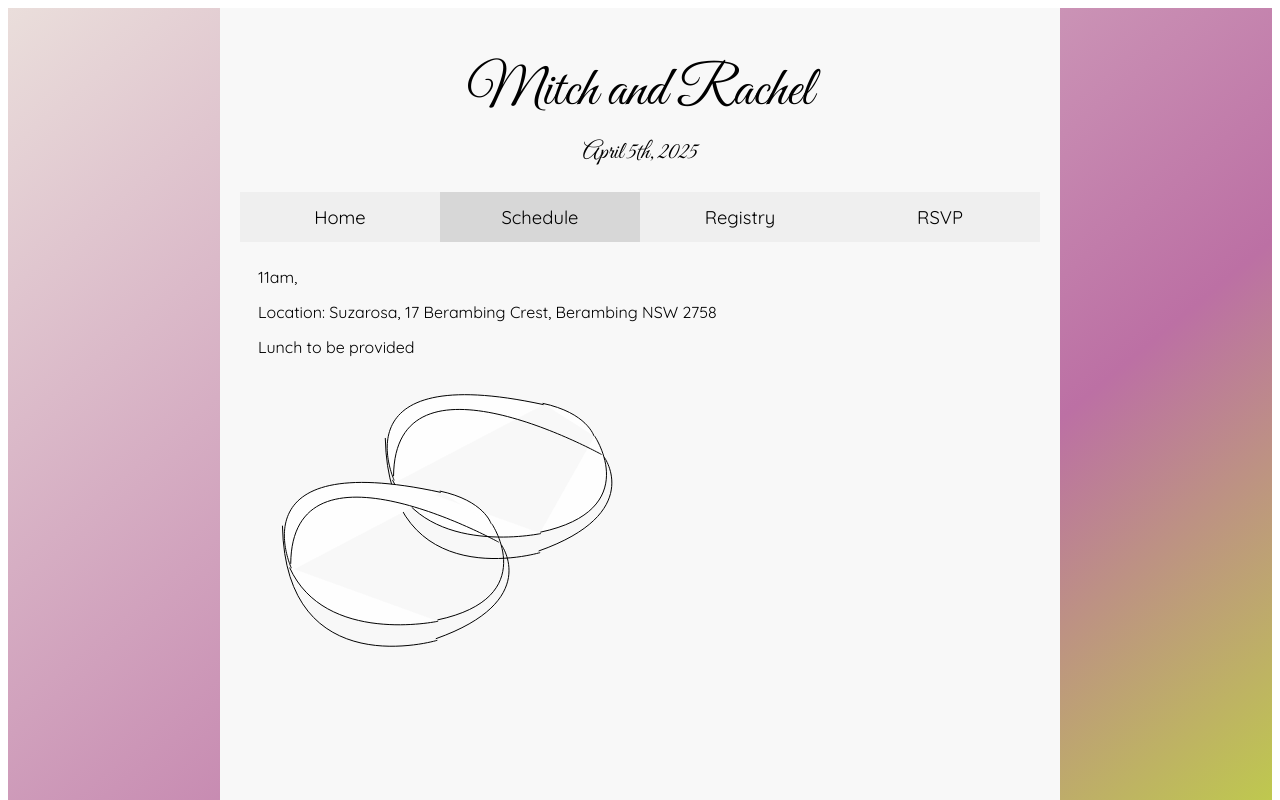
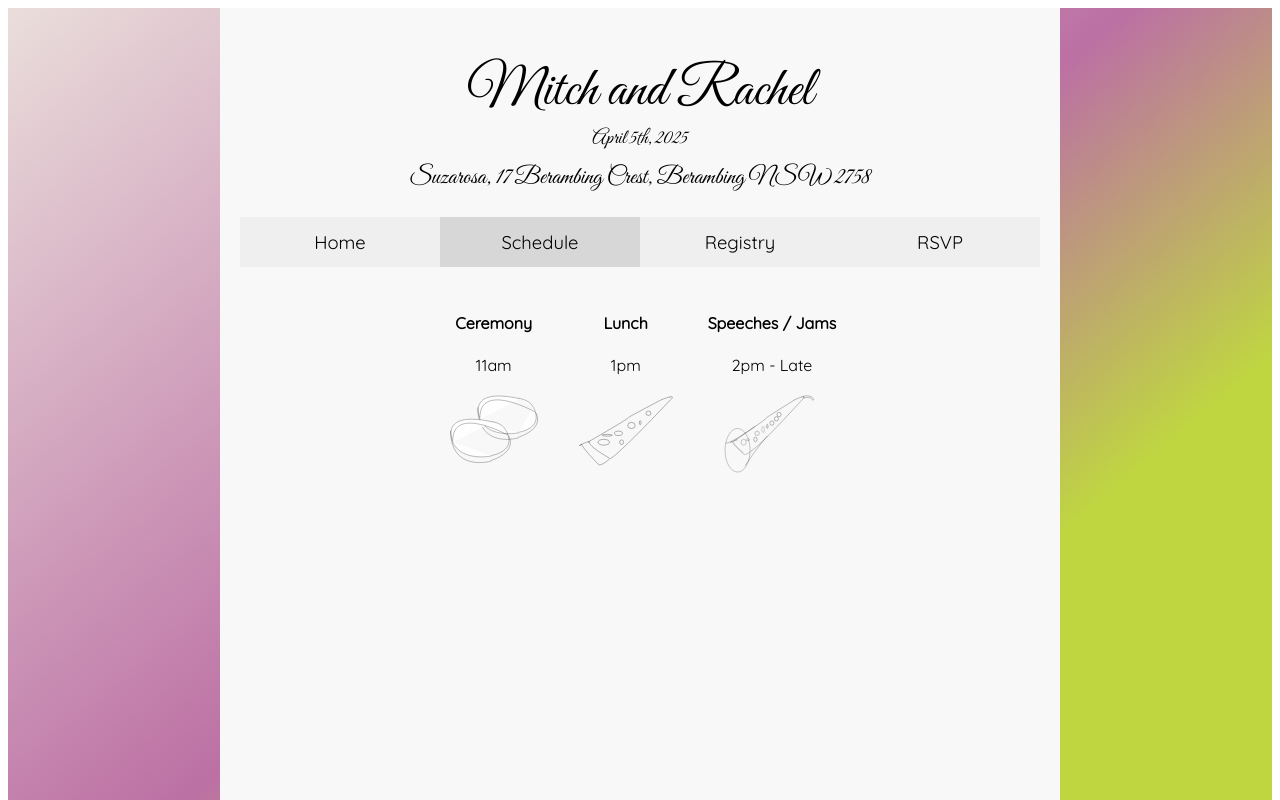
Before and after one commit to mit1mit1/mitchandrachel, a SvelteKit app: page / in a window 1280 px wide. Both pictures are taken after a click on the button "Schedule". Shown: the top 800 px of the page. Built offline with nearby package versions, Linux system fonts and the light colour scheme.

Commit message:
add schedule

```diff
--- /dev/null
+++ b/src/components/Pizza.svelte
@@ -0,0 +1,101 @@
+<svg
+	width="100"
+	height="100"
+	viewBox="0 0 100 100"
+	version="1.1"
+	id="svg1"
+	xmlns="http://www.w3.org/2000/svg"
+>
+	<defs id="defs1" />
+	<g id="layer1">
+		<ellipse
+			style="fill:none;stroke-width:0.264583"
+			id="path1"
+			cx="78.654663"
+			cy="112.63348"
+			rx="44.675846"
+			ry="37.125"
+		/>
+		<path
+			style="fill:none;fill-opacity:1;stroke:#000000;stroke-width:0.301142;stroke-opacity:1"
+			d="M 13.195535,51.355202 C 85.403,9.6740784 20.907012,44.068291 85.403,9.6740784"
+			id="path11"
+		/>
+		<path
+			style="fill:none;fill-opacity:1;stroke:#000000;stroke-width:0.301142;stroke-opacity:1"
+			d="M 85.052478,9.9655547 C 91.011347,7.3422671 93.815519,7.0507909 93.815519,7.0507909"
+			id="path12"
+		/>
+		<path
+			style="fill:none;fill-opacity:1;stroke:#000000;stroke-width:0.301142;stroke-opacity:1"
+			d="m 93.114475,7.0507907 c 6.30939,-1.4573819 1.752608,2.3318111 1.752608,2.3318111 C 38.082574,69.426738 34.226836,68.552308 34.226836,68.552308"
+			id="path13"
+		/>
+		<path
+			style="fill:none;fill-opacity:1;stroke:#000000;stroke-width:0.301142;stroke-opacity:1"
+			d="M 33.175271,67.969357 C 8.6387533,53.978487 13.546056,51.063725 13.546056,51.063725"
+			id="path14"
+		/>
+		<path
+			style="fill:none;fill-opacity:1;stroke:#000000;stroke-width:0.301142;stroke-opacity:1"
+			d="M 34.226836,68.260832 C 26.86588,75.256264 23.010141,74.964789 23.010141,74.964789 4.7830151,56.310301 5.8345802,54.269967 5.8345802,54.269967 c 0,0 -5.6083468,2.914762 0,0 5.6083458,-2.914765 7.3609548,-2.331813 7.3609548,-2.331813 L 12.14397,51.646678"
+			id="path15"
+		/>
+		<ellipse
+			style="fill:none;fill-opacity:1;stroke:#000000;stroke-width:0.301142;stroke-opacity:1"
+			id="path16"
+			cx="27.742186"
+			cy="52.229633"
+			rx="5.783608"
+			ry="2.9147637"
+		/>
+		<ellipse
+			style="fill:none;fill-opacity:1;stroke:#000000;stroke-width:0.301142;stroke-opacity:1"
+			id="path17"
+			cx="42.464092"
+			cy="43.3396"
+			rx="4.0309992"
+			ry="2.1860726"
+		/>
+		<ellipse
+			style="fill:none;fill-opacity:1;stroke:#000000;stroke-width:0.301142;stroke-opacity:1"
+			id="path18"
+			cx="55.433399"
+			cy="35.469738"
+			rx="3.6804776"
+			ry="3.0605023"
+		/>
+		<ellipse
+			style="fill:none;fill-opacity:1;stroke:#000000;stroke-width:0.301142;stroke-opacity:1"
+			id="path19"
+			cx="64.196434"
+			cy="32.700714"
+			rx="0.87630415"
+			ry="2.0403347"
+		/>
+		<ellipse
+			style="fill:none;fill-opacity:1;stroke:#000000;stroke-width:0.301142;stroke-opacity:1"
+			id="path20"
+			cx="45.618793"
+			cy="52.229633"
+			rx="1.9278693"
+			ry="2.3318112"
+		/>
+		<ellipse
+			style="fill:none;fill-opacity:1;stroke:#000000;stroke-width:0.301142;stroke-opacity:1"
+			id="path21"
+			cx="31.2474"
+			cy="45.234196"
+			rx="5.0825639"
+			ry="0.87442917"
+		/>
+		<ellipse
+			style="fill:none;fill-opacity:1;stroke:#000000;stroke-width:0.301142;stroke-opacity:1"
+			id="path22"
+			cx="72.433693"
+			cy="23.22773"
+			rx="2.4536517"
+			ry="2.1860726"
+		/>
+	</g>
+</svg>
--- a/src/components/Rings.svelte
+++ b/src/components/Rings.svelte
@@ -1,7 +1,7 @@
 <svg
-   width="210mm"
-   height="297mm"
-   viewBox="0 0 210 297"
+   width="100"
+   height="100"
+   viewBox="0 0 100 100"
    version="1.1"
    id="svg1"
    xmlns="http://www.w3.org/2000/svg">
--- /dev/null
+++ b/src/components/Saxaphone.svelte
@@ -0,0 +1,140 @@
+<svg
+	width="100"
+	height="100"
+	viewBox="0 0 100 100"
+	version="1.1"
+	id="svg1"
+	xmlns="http://www.w3.org/2000/svg"
+>
+	<defs id="defs1" />
+	<g id="layer1">
+		<ellipse
+			style="fill:none;stroke-width:0.264583"
+			id="path1"
+			cx="78.654663"
+			cy="112.63348"
+			rx="44.675846"
+			ry="37.125"
+		/>
+		<path
+			style="fill:none;fill-opacity:1;stroke:#000000;stroke-width:0.277266;stroke-opacity:1"
+			d="M 11.644098,51.357371 C 72.837761,9.6640835 18.179344,44.068333 72.837761,9.6640835"
+			id="path11"
+		/>
+		<path
+			style="fill:none;fill-opacity:1;stroke:#000000;stroke-width:0.277266;stroke-opacity:1"
+			d="M 72.540704,9.9556449 C 77.590667,7.3315917 79.967119,7.0400304 79.967119,7.0400304"
+			id="path12"
+		/>
+		<path
+			style="fill:none;fill-opacity:1;stroke:#000000;stroke-width:0.257874;stroke-opacity:1"
+			d="m 79.392187,6.9832991 c 5.324294,-1.2664033 1.47897,2.0262454 1.47897,2.0262454 C 32.952514,61.185363 29.69878,60.42552 29.69878,60.42552"
+			id="path13"
+		/>
+		<path
+			style="fill:none;fill-opacity:1;stroke:#000000;stroke-width:0.180091;stroke-opacity:1"
+			d="M 21.694463,62.965186 C 9.274367,53.080259 11.758386,51.020902 11.758386,51.020902"
+			id="path14"
+		/>
+		<path
+			style="fill:none;fill-opacity:1;stroke:#000000;stroke-width:0.201533;stroke-opacity:1"
+			d="m 30.206265,60.39767 c -5.227862,4.411368 -7.966269,4.227562 -7.966269,4.227562 C 9.2948122,52.861584 10.041649,51.574934 10.041649,51.574934 c 0,0 -3.983134,1.838069 0,0 3.983134,-1.838071 5.227863,-1.470457 5.227863,-1.470457 L 14.522675,49.92067"
+			id="path15"
+		/>
+		<ellipse
+			style="fill:none;fill-opacity:1;stroke:#000000;stroke-width:0.20164;stroke-opacity:1"
+			id="path16"
+			cx="21.591963"
+			cy="52.232056"
+			rx="2.5562541"
+			ry="2.9566958"
+		/>
+		<ellipse
+			style="fill:none;fill-opacity:1;stroke:#000000;stroke-width:0.220638;stroke-opacity:1"
+			id="path17"
+			cx="35.139332"
+			cy="43.339428"
+			rx="2.1332207"
+			ry="2.2174718"
+		/>
+		<ellipse
+			style="fill:none;fill-opacity:1;stroke:#000000;stroke-width:0.185667;stroke-opacity:1"
+			id="path18"
+			cx="41.132462"
+			cy="39.400097"
+			rx="1.3762616"
+			ry="3.1111536"
+		/>
+		<ellipse
+			style="fill:none;fill-opacity:1;stroke:#000000;stroke-width:0.277266;stroke-opacity:1"
+			id="path19"
+			cx="45.34589"
+			cy="36.34935"
+			rx="0.74264151"
+			ry="2.04093"
+		/>
+		<ellipse
+			style="fill:none;fill-opacity:1;stroke:#000000;stroke-width:0.277266;stroke-opacity:1"
+			id="path20"
+			cx="33.409874"
+			cy="49.422897"
+			rx="1.6338115"
+			ry="2.3324916"
+		/>
+		<ellipse
+			style="fill:none;fill-opacity:1;stroke:#000000;stroke-width:0.186748;stroke-opacity:1"
+			id="path21"
+			cx="25.871519"
+			cy="49.729237"
+			rx="1.8499947"
+			ry="0.92385536"
+		/>
+		<ellipse
+			style="fill:none;fill-opacity:1;stroke:#000000;stroke-width:0.277266;stroke-opacity:1"
+			id="path22"
+			cx="49.946735"
+			cy="33.053757"
+			rx="2.0793962"
+			ry="2.1867106"
+		/>
+		<ellipse
+			style="fill:none;fill-opacity:1;stroke:#000000;stroke-width:0.277266;stroke-opacity:1"
+			id="path22-5"
+			cx="54.417244"
+			cy="28.818502"
+			rx="2.0793962"
+			ry="2.1867106"
+		/>
+		<ellipse
+			style="fill:none;fill-opacity:1;stroke:#000000;stroke-width:0.277266;stroke-opacity:1"
+			id="path22-3"
+			cx="57.082573"
+			cy="24.523481"
+			rx="2.0793962"
+			ry="2.1867106"
+		/>
+		<path
+			style="fill:none;fill-opacity:1;stroke:#000000;stroke-width:0.243606;stroke-opacity:1"
+			d="m 80.428789,6.448253 c 8.091947,-1.9664131 10.233936,1.4045807 10.233936,1.4045807 l 1.189992,1.4045806 -1.189992,1.1236637 c 0,0 -0.951997,-3.651909 -6.187961,-2.8091606 -5.235967,0.8427486 -2.85598,-0.2809162 -2.85598,-0.2809162"
+			id="path23"
+		/>
+		<ellipse
+			style="fill:none;fill-opacity:1;stroke:#000000;stroke-width:0.215527;stroke-opacity:1"
+			id="path24"
+			cx="15.574185"
+			cy="60.24369"
+			rx="12.507846"
+			ry="21.786253"
+		/>
+		<path
+			style="fill:none;fill-opacity:1;stroke:#000000;stroke-width:0.243606;stroke-opacity:1"
+			d="M 23.07114,75.834537 C 36.875056,55.046743 45.443004,46.057429 45.443004,46.057429"
+			id="path25"
+		/>
+		<path
+			style="fill:none;fill-opacity:1;stroke:#000000;stroke-width:0.243606;stroke-opacity:1"
+			d="M 33.067079,36.225363 C 5.6972457,55.608575 3.7932574,53.080331 3.7932574,53.080331"
+			id="path26"
+		/>
+	</g>
+</svg>
--- a/src/components/Schedule.svelte
+++ b/src/components/Schedule.svelte
@@ -1,19 +1,34 @@
 <script setup lang="ts">
-	import Rings from './Rings.svelte'
+	import Pizza from './Pizza.svelte';
+	import Rings from './Rings.svelte';
+	import Saxaphone from './Saxaphone.svelte';
 </script>
 
 <div class="scheduleBox">
 	<div class="scheduleText">
-		<div>11am, </div>
-		<div>Location: Suzarosa, 17 Berambing Crest, Berambing NSW 2758</div>
-		<div>Lunch to be provided</div>
+		<h4>Ceremony</h4>
+		<div>11am</div>
 		<Rings />
+	</div>
+	<div class="scheduleText">
+		<h4>Lunch</h4>
+		<div>1pm</div>
+		<Pizza />
+	</div>
+	<div class="scheduleText">
+		<h4>Speeches / Jams</h4>
+		<div>2pm - Late</div>
+		<Saxaphone />
 	</div>
 </div>
 
 <style>
 	.scheduleBox {
 		display: flex;
+		flex-wrap: wrap;
+		gap: 2em;
+		width: 100%;
+		justify-content: center;
 	}
 
 	.scheduleBox div {
@@ -23,6 +38,6 @@
 	.scheduleText {
 		display: inline-block;
 		vertical-align: top;
-		max-width: 520px;
+		text-align: center;
 	}
 </style>
--- a/src/routes/+page.svelte
+++ b/src/routes/+page.svelte
@@ -23,6 +23,7 @@
 		<AuthenticationProvider>
 			<h1>Mitch and Rachel</h1>
 			<h2>April 5th, 2025</h2>
+			<h3>Suzarosa, 17 Berambing Crest, Berambing NSW 2758</h3>
 			<div class={`navContainer ${expandedContainer ? 'expandedContainer' : ''}`}>
 				{#each tabs as tab}
 					<button on:click={() => selectTab(tab)} class={tab === selectedTab ? 'selectedTab' : ''}>
@@ -71,6 +72,8 @@
 		letter-spacing: 0em;
 		text-align: center;
 		padding-block-start: 0.5em;
+		padding-block-end: 0em;
+		margin-block-end: 0em;
 		margin-block: 0em;
 	}
 	@media (min-width: 500px) {
@@ -79,7 +82,25 @@
 		}
 	}
 
-	:global(h2) {
+	h2 {
+		font-family: 'Great Vibes';
+		display: none;
+		font-weight: 400;
+		font-size: 1.25rem;
+		text-transform: none;
+		letter-spacing: 0em;
+		text-align: center;
+		padding-block-start: 0em;
+		padding-block-end: 0em;
+		margin-block: 0em;
+	}
+	@media (min-width: 500px) {
+		h2 {
+			display: block;
+		}
+	}
+
+	h3 {
 		font-family: 'Great Vibes';
 		display: none;
 		font-weight: 400;
@@ -92,7 +113,7 @@
 		margin-block: 0em;
 	}
 	@media (min-width: 500px) {
-		:global(h2) {
+		h3 {
 			display: block;
 		}
 	}
```
